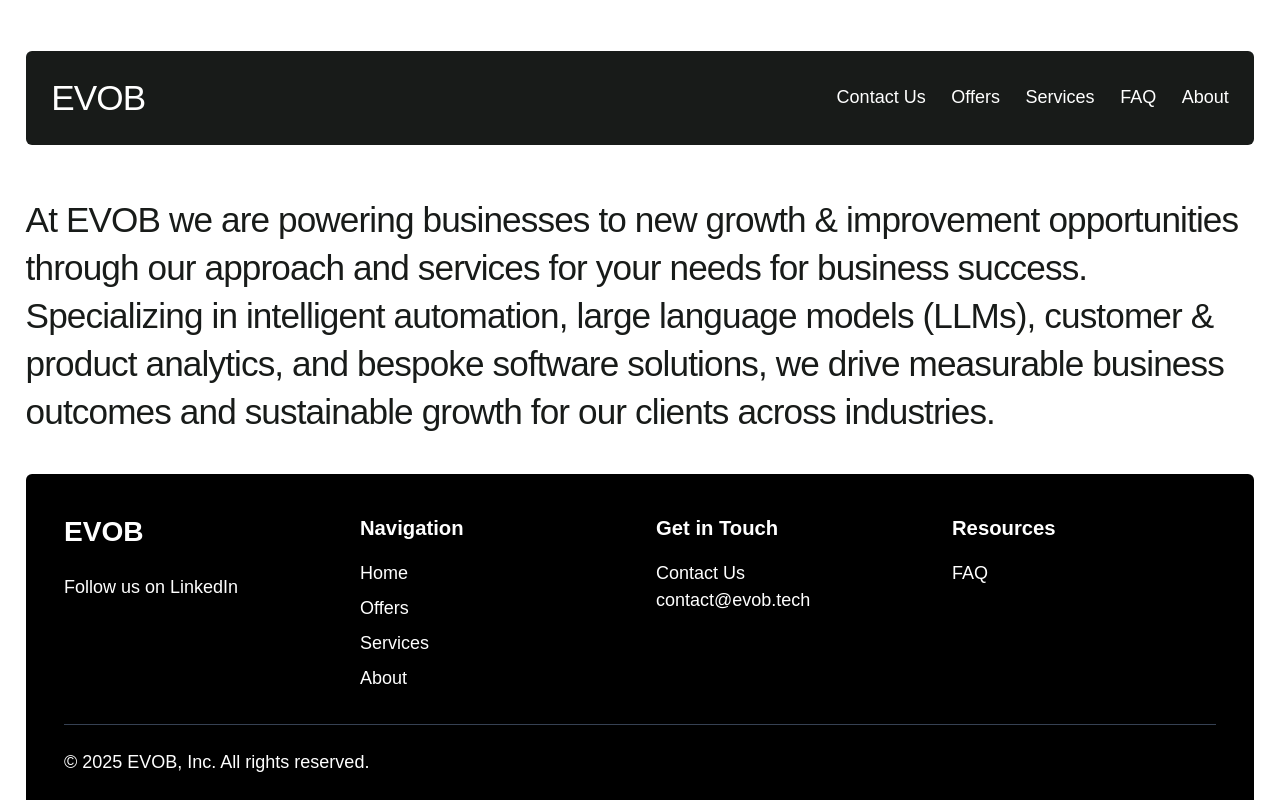
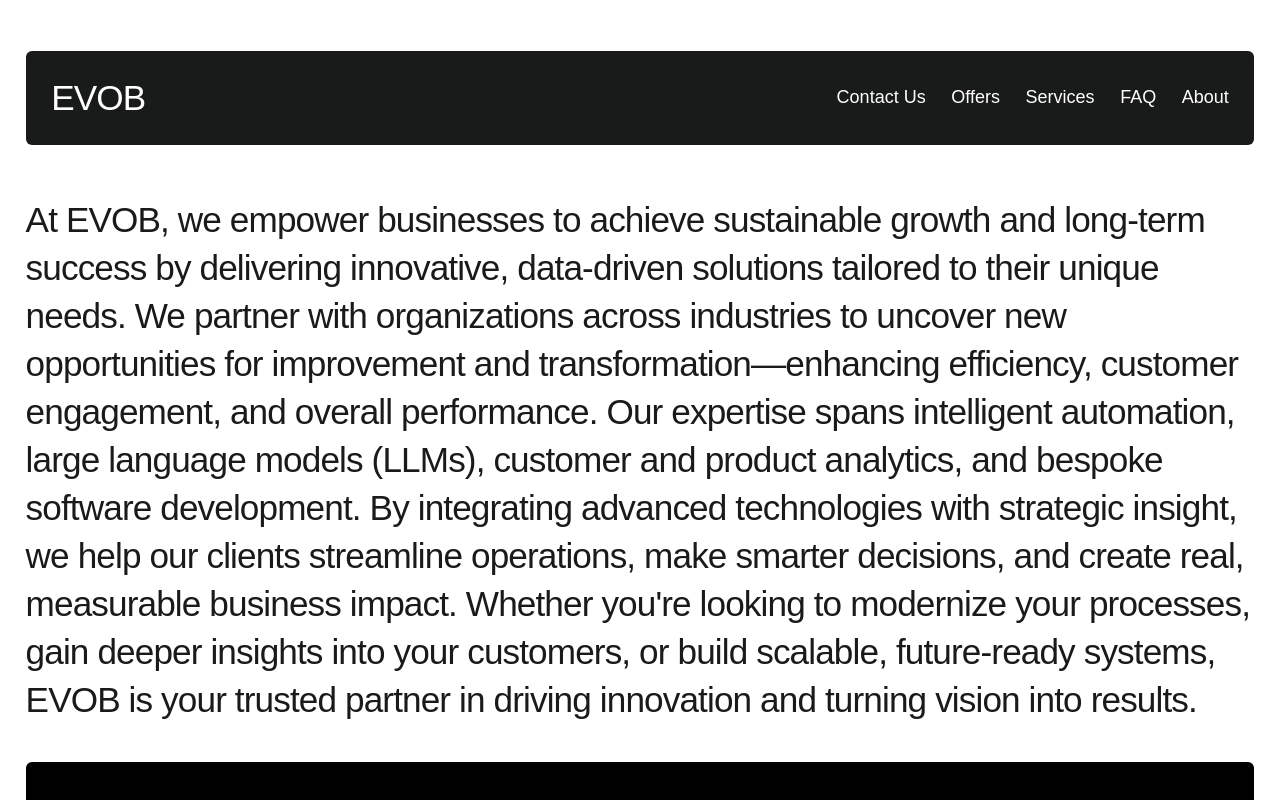
Before and after one commit to cagansen-git/EVOB, a SvelteKit app: page /about in a window 1280 px wide. Shown: the top 800 px of the page. Built offline with nearby package versions, Linux system fonts and the light colour scheme.

Commit message:
about changed

```diff
--- a/src/routes/about/+page.svelte
+++ b/src/routes/about/+page.svelte
@@ -5,7 +5,15 @@
 
 <main>
 	<h1 class="my-xl text-3xl leading-12 font-light tracking-tight">
-		At EVOB we are powering businesses to new growth & improvement opportunities through our approach and services for your needs for business success. Specializing in intelligent automation, large language models
-		(LLMs), customer & product analytics, and bespoke software solutions, we drive measurable business outcomes and sustainable growth for our clients across industries.
+		At EVOB, we empower businesses to achieve sustainable growth and long-term success by delivering
+		innovative, data-driven solutions tailored to their unique needs. We partner with organizations
+		across industries to uncover new opportunities for improvement and transformation—enhancing
+		efficiency, customer engagement, and overall performance. Our expertise spans intelligent
+		automation, large language models (LLMs), customer and product analytics, and bespoke software
+		development. By integrating advanced technologies with strategic insight, we help our clients
+		streamline operations, make smarter decisions, and create real, measurable business impact.
+		Whether you're looking to modernize your processes, gain deeper insights into your customers, or
+		build scalable, future-ready systems, EVOB is your trusted partner in driving innovation and
+		turning vision into results.
 	</h1>
 </main>
```
